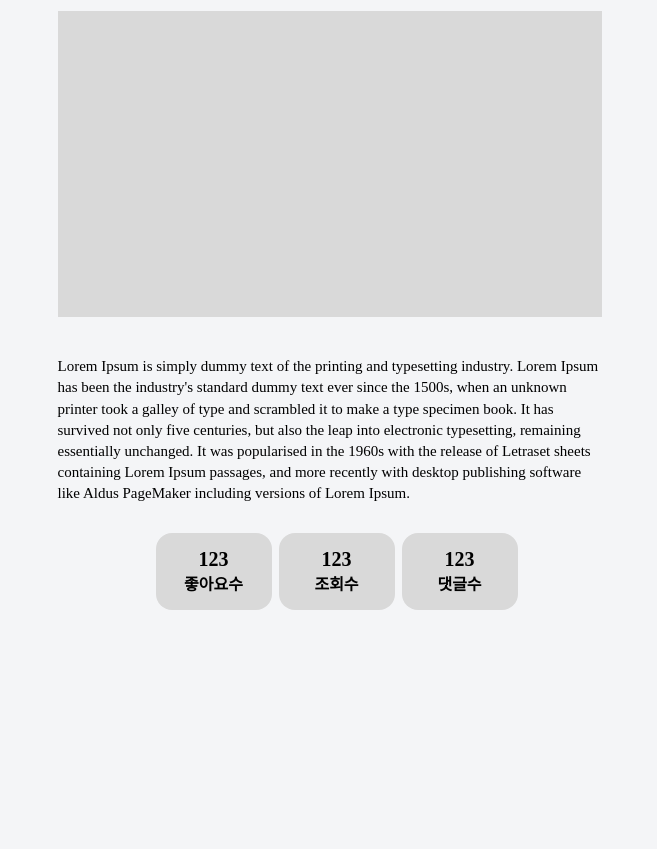
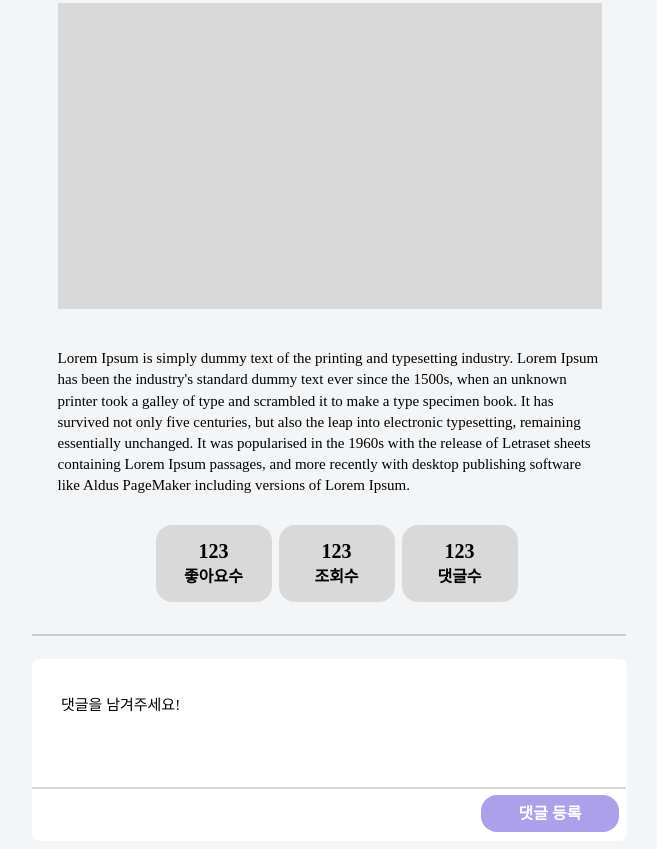
Before and after one commit to 100-hours-a-week/2-teddy-hwang-community-fe, a plain HTML site: page html/boardDetail.html in a window 1280 px wide. Shown: the part 262-1111 px from the top of the page, without its empty margins (312-969 px from the left). Before the commit the page ends 894 px from the top, so only its background shows below. Drawn offline with Linux system fonts and the light colour scheme.

Commit message:
feat: 글 상세조회 댓글 다는 화면까지 구현

```diff
--- a/css/boardDetail.css
+++ b/css/boardDetail.css
@@ -98,6 +98,7 @@ header .acountContainer {
 .boardTop {
     display: flex;
     width: 595px;
+    margin-bottom: 24px;
 }
 
 .boardTop .box {
@@ -178,7 +179,7 @@ header .acountContainer {
 hr {
     width: 592px;
     border: 1px solid #00000029;
-    margin-top: 24px;
+    margin: 0;
 }
 
 .boardMiddle {
@@ -215,6 +216,7 @@ hr {
     height: 105px;
     justify-content: center;
     align-items: center;
+    margin-bottom: 18px;
 }
 
 .boardInfo .likeSquare {
@@ -303,3 +305,175 @@ hr {
     text-align: center;
 
 }
+
+.boardBottom .replyContainer {
+    display: flex;
+    flex-direction: column;
+    width: 595px;
+    height: 182px;
+    border-radius: 8px;
+    border: 4px;
+    background: white;
+    margin-top: 23px;
+}
+
+input {
+    display: flex;
+    width: 595px;
+    border: none;
+}
+
+.replyContainer form {
+    display: flex;
+    flex-direction: column;
+    width: 595px;
+    height: 182px;
+}
+
+.replyContainer textarea {
+    display: flex;
+    width: 544px;
+    height: 94px;
+    border: none;
+    background-color: transparent;
+    resize: none;
+    margin: 34px 24px 0px 27px;
+}
+
+.replyContainer textarea::placeholder{
+    font-family: Pretendard;
+    font-size: 15px;
+    font-weight: 400;
+    line-height: 21.15px;
+    text-align: left;
+    color: #000000;
+}
+
+.replyContainer .replyBtn {
+    display: flex;
+    width: 138px;
+    height: 39px;
+    border-radius: 16px;
+    border: none;
+    background: #ACA0EB;
+    margin-left: auto;
+    margin-top: 6px;
+    margin-right: 8px;
+    margin-bottom: 9px;
+
+    font-family: Pretendard;
+    font-size: 16px;
+    font-weight: 700;
+    line-height: 25.04px;
+    justify-content: center;
+    align-items: center;
+    text-align: center;
+    color: white;
+}
+
+.replyList {
+    display: flex;
+    margin: auto;
+    width: 544px;
+    height: 65px;
+}
+
+/* .replyInfo {
+    display: flex;
+    margin-top: 21px;
+    margin-bottom: 16px;
+}
+
+.replyInfo .replyInfoWrap {
+    display: flex;
+}
+
+.replyInfo .replyBox {
+    width: 36px;
+    height: 36px;
+    border-radius: 70%;
+    overflow: hidden;
+    margin-left: 24px;
+}
+
+.replyInfo .replyProfileImage {
+    width: 100%;
+    height: 100%;
+    object-fit: cover;
+
+}
+
+.replyInfo .replyUsername {
+    display: inline-block;
+    height: 20px;
+
+    font-family: Pretendard;
+    font-size: 15px;
+    font-weight: 700;
+    line-height: 19.5px;
+    text-align: left;
+    padding-left: 10px;
+    margin-top: 8px;
+    margin-right: 24px;
+
+}
+
+.replyInfo .replyCreatedAt {
+    display: inline-block;
+    font-family: Pretendard;
+    font-size: 14px;
+    font-weight: 400;
+    line-height: 18.2px;
+    text-align: right;
+    margin-top: 8px;
+}
+
+.replyContentContainer {
+    display: flex;
+    margin-right: auto;
+}
+
+.replyContentContainer .replyContent {
+    display: flex;
+    font-family: Pretendard;
+    font-size: 15px;
+    font-weight: 400;
+    line-height: 21.15px;
+    text-align: left;
+
+}
+
+.replyBtnContainer {
+    display: flex;
+    margin-left: auto;
+    height: 27px;
+    margin-top: 40px;
+}
+
+.replyBtnContainer .modifyReplyBtn {
+    width: 50px;
+    height: 27px;
+    border-radius: 8px;
+    border: 1px solid #ACA0EB;
+
+    font-family: Pretendard;
+    font-size: 15px;
+    font-weight: 400;
+    line-height: 23.48px;
+    text-align: center;
+    margin-right: 10px;
+}
+
+.replyBtnContainer .deleteReplyBtn {
+    width: 50px;
+    height: 27px;
+    border-radius: 8px;
+    border: 1px solid #ACA0EB;
+
+    font-family: Pretendard;
+    font-size: 15px;
+    font-weight: 400;
+    line-height: 23.48px;
+    text-align: center;
+    margin-right: 10px;
+} */
--- a/html/boardDetail.html
+++ b/html/boardDetail.html
@@ -40,7 +40,13 @@
             <hr>
             <article class="boardMiddle">
                 <span class="boardImage"></span>
-                <p class="boardContent">Lorem Ipsum is simply dummy text of the printing and typesetting industry. Lorem Ipsum has been the industry's standard dummy text ever since the 1500s, when an unknown printer took a galley of type and scrambled it to make a type specimen book. It has survived not only five centuries, but also the leap into electronic typesetting, remaining essentially unchanged. It was popularised in the 1960s with the release of Letraset sheets containing Lorem Ipsum passages, and more recently with desktop publishing software like Aldus PageMaker including versions of Lorem Ipsum.</p>
+                <p class="boardContent">Lorem Ipsum is simply dummy text of the printing and typesetting industry. Lorem
+                    Ipsum has been the industry's standard dummy text ever since the 1500s, when an unknown printer took
+                    a galley of type and scrambled it to make a type specimen book. It has survived not only five
+                    centuries, but also the leap into electronic typesetting, remaining essentially unchanged. It was
+                    popularised in the 1960s with the release of Letraset sheets containing Lorem Ipsum passages, and
+                    more recently with desktop publishing software like Aldus PageMaker including versions of Lorem
+                    Ipsum.</p>
                 <article class="boardInfo">
                     <span class="likeSquare">
                         <span class="likeCount">123</span>
@@ -56,6 +62,34 @@
                     </span>
                 </article>
             </article>
+            <hr>
+            <article class="boardBottom">
+                <article class="replyContainer">
+                    <form>
+                        <textarea cols="20" rows="3" placeholder="댓글을 남겨주세요!" required></textarea>
+                        <hr>
+                        <button type="submit" class="replyBtn">댓글 등록</button>
+                    </form>
+                </article>
+            </article>
+            <!-- <article class="replyList">
+                <article class="replyInfo">
+                    <article class="replyInfoWrap">
+                        <span class="replyBox">
+                            <img class="replyProfileImage" src="../images/profile-image.jpg">
+                        </span>
+                        <span class="replyUsername">더미 작성자 1</span>
+                        <span class="replyCreatedAt">2021-01-01 00:00:00</span>
+                    </article>
+                    <article class="replyContentContainer">
+                        <p class="replyContent">댓글 내용</p>
+                    </article>
+                </article>
+                <article class="replyBtnContainer">
+                    <button type="button" class="modifyReplyBtn">수정</button>
+                    <button type="button" class="deleteReplyBtn">삭제</button>
+                </article>
+            </article> -->
         </article>
     </section>
 </body>
```
